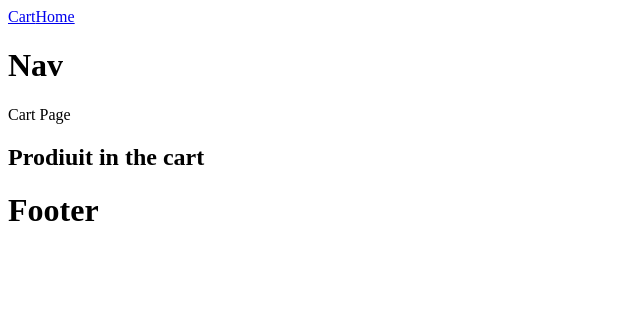
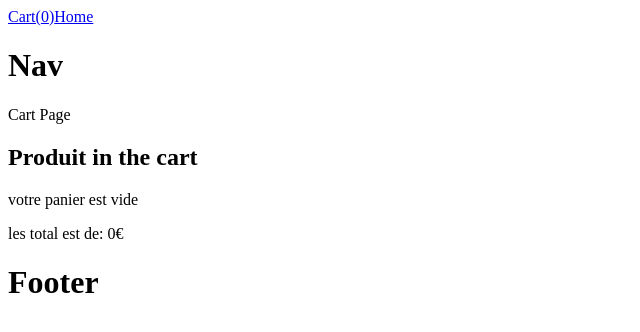
Before and after one commit to dias-steve/adpro, a React (Create React App) app: page /cart in a window 1280 px wide. Shown: the top 332 px of the page, without its empty margins (0-640 px from the left). Built offline with nearby package versions, Linux system fonts and the light colour scheme.

Commit message:
add to cart fonctionnality settle

```diff
--- a/package.json
+++ b/package.json
@@ -18,6 +18,7 @@
     "redux-persist": "^6.0.0",
     "redux-saga": "^1.1.3",
     "redux-thunk": "^2.4.1",
+    "reselect": "^4.1.5",
     "web-vitals": "^2.1.4"
   },
   "scripts": {
--- a/src/components/Header/index.js
+++ b/src/components/Header/index.js
@@ -1,13 +1,19 @@
 import React from 'react'
 import { Link } from 'react-router-dom';
 import './styles.scss'
+import { useSelector } from 'react-redux';
 
+import { selectCartItemsCount } from '../../redux/Cart/cart.selector';
 
+const mapState = (state) => ({
+    totalNumCartItems: selectCartItemsCount(state)
+});
 const Header = () => {
+    const {totalNumCartItems } = useSelector(mapState);
     return (
         <header className='header'>
           <Link to='/cart'>
-              Cart
+              Cart({totalNumCartItems})
           </Link>
           <Link to='/'>
               Home
--- a/src/components/ProductCardList/index.js
+++ b/src/components/ProductCardList/index.js
@@ -1,9 +1,29 @@
 import React from 'react';
 import './styles.scss';
+import  { selectCartItems, selectCartTotal} from './../../redux/Cart/cart.selector';
+import { createStructuredSelector } from 'reselect';
+import { useSelector } from 'react-redux';
+const mapState = createStructuredSelector({
+    cartItems: selectCartItems,
+    total: selectCartTotal
+});
 
 const ProductCardList = () => {
+    const { cartItems, total } = useSelector(mapState);
+    console.log(cartItems);
     return (<div className='productCardList'>
-        <h2> Prodiuit in the cart </h2>
+
+        <h2> Produit in the cart </h2>
+        {cartItems.length > 0  ?(
+            <ul>
+                {cartItems.map((item,pos) =>{
+                    return(
+                        <li key={pos}> id: {item.productId} - {item.name} - quantité: {item.quantity} - {item.price} €</li>
+                    )
+                })}
+            </ul>
+        ): <p>votre panier est vide</p>}
+        <p>les total est de: { total }€</p>
     </div>)
 }
 
--- a/src/components/ProductDetail/index.js
+++ b/src/components/ProductDetail/index.js
@@ -4,6 +4,7 @@ import { Link, useHistory, useParams } from "react-router-dom";
 import { handleFetchProduct } from "../../api/products.helpers";
 import {useQuery} from "react-query";
 import "./styles.scss";
+import { addProduct } from "../../redux/Cart/cart.actions";
 
 const mapState = ({ productsData }) => ({
   product: productsData.product,
@@ -20,11 +21,23 @@ const ProductDetail = ({}) => {
     () => handleFetchProduct(idproduct)
   );
 
+  const handleAddtoCartBtn = (product) => {
+    if (!product) return;
+    dispatch(
+      addProduct(product)
+    );
+  }
+
 
   if (data) {
     console.log(data);
     const { id, name, price, images } = data;
-
+    const product = {
+      productId: id,
+      name,
+      price,
+      quantity:1
+    }
     return (
       <div className="product-detail">
         {images.map((image) => {
@@ -33,6 +46,9 @@ const ProductDetail = ({}) => {
         <h1>Product detail de id {id}</h1>
         <p>nom du produit {name}</p>
         <p>Prix {price}</p>
+        <button className="btn" onClick={() => handleAddtoCartBtn(product)}>
+          Add to Cart
+        </button>
       </div>
     );
   } else {
--- /dev/null
+++ b/src/redux/Cart/cart.actions.js
@@ -0,0 +1,16 @@
+import cartTypes from  './cart.types';
+
+export const addProduct = (nextCartItem) => ({
+    type: cartTypes.ADD_TO_CART,
+    payload: nextCartItem
+});
+
+export const removeCartItem = (cartItem) => ({
+    type: cartTypes.REMOVE_CART_ITEM,
+    payload: cartItem
+});
+
+export const reduceCartItem = (cartItem) => ({
+    type: cartTypes.REDUCE_CART_ITEM,
+    payload: cartItem
+});
--- /dev/null
+++ b/src/redux/Cart/cart.reducer.js
@@ -0,0 +1,30 @@
+import cartTypes from './cart.types';
+import { handleAddToCart } from './cart.utils';
+const INITIAL_STATE = {
+    cartItems: []
+};
+
+const cartReducer = (state=INITIAL_STATE, action) => {
+    switch (action.type){
+        case cartTypes.ADD_TO_CART:
+            return {
+                ...state,
+                cartItems: handleAddToCart({
+                    prevCartItems: state.cartItems,
+                    nextCartItem: action.payload
+                })
+
+            }
+
+        case cartTypes.REMOVE_CART_ITEM:
+            return {
+                ...state,
+                cartItems: state.carteItems.filter(item => item.productId !== action.payload.productId)
+            }
+
+        default:
+            return state;
+    }
+}
+
+export default cartReducer;
--- /dev/null
+++ b/src/redux/Cart/cart.selector.js
@@ -0,0 +1,35 @@
+// for total calcul
+
+import { createSelector } from 'reselect';
+
+
+export const selectCartData = state => state.cartData;
+
+// we pull out the cartItem to work with it
+export const selectCartItems = createSelector(
+    [selectCartData],
+    cartData => cartData.cartItems // retrun cartItems data of store
+);
+
+// calcul total
+export const selectCartItemsCount = createSelector(
+    [selectCartItems], // getting cart items array
+    cartItems =>
+        //calcul with each item in the cartItem
+        cartItems.reduce(
+            (quantity, cartItem) =>
+            quantity + cartItem.quantity,
+            0 // quantity by default
+        )
+)
+
+//calcul total price of cart
+
+export const selectCartTotal = createSelector(
+    [selectCartItems],
+    cartItems => cartItems.reduce(
+        (total,cartItem) =>
+        total + cartItem.price * cartItem.quantity,
+        0 // by default
+    )
+);
--- /dev/null
+++ b/src/redux/Cart/cart.types.js
@@ -0,0 +1,7 @@
+const cartTypes = {
+    ADD_TO_CART: 'ADD_TO_CART',
+    REMOVE_CART_ITEM: 'REMOVE_CART_ITEM',
+    REDUCE_CART_ITEM: 'REDUCE_CART_ITEM'
+};
+
+export default cartTypes;
--- /dev/null
+++ b/src/redux/Cart/cart.utils.js
@@ -0,0 +1,41 @@
+// check if exist in the cart
+export const existingCartItem =  ({
+    prevCartItems,
+    nextCartItem
+}) => {
+    // on vérifie si le document ID match avec un de notre panier
+    return prevCartItems.find(
+        cartItem => cartItem.productId === nextCartItem.productId
+    );
+    //add check variations
+}
+
+export const handleAddToCart = ({
+    prevCartItems, // liste des produits déjà dans notre panier
+    nextCartItem // produit à ajouter
+}) => {
+
+    const quantityIncrement = 1;
+    // test si le produit existe déjà dans notre panier
+    const cartItemExists = existingCartItem({ prevCartItems, nextCartItem});
+
+    if(cartItemExists) {
+        return prevCartItems.map(cartItem =>
+                // si le document ID = aux ID du nouveau produit alors on incrémente
+                cartItem.productId == nextCartItem.productId
+                    ?{
+                        ...cartItem,
+                        quantity: cartItem.quantity + quantityIncrement // on incrémenete la quantité du cart Item et on le retourne
+                    } : cartItem // sinon on change pas et on return le cartItem
+
+            );
+    }
+    // si c'est bien un produit qui n'est pas déjà dans notre panier
+    return [
+        ...prevCartItems,
+        {
+            ...nextCartItem,
+            quantity: quantityIncrement
+        }
+    ];
+};
--- a/src/redux/rootReducer.js
+++ b/src/redux/rootReducer.js
@@ -3,14 +3,18 @@ import { persistReducer } from "redux-persist";
 import storage from "redux-persist/lib/storage"; // local
 
 import productsReducer from "./Products/products.reducer";
+import cartReducer from "./Cart/cart.reducer";
 
 export const rootReducer = combineReducers({
   productsData: productsReducer,
+  cartData: cartReducer
 });
 
 const configStorage = {
   key: "root",
   storage,
+  white:['cartData']
+
 };
 
 export default persistReducer(configStorage, rootReducer);
```
Also changed, not shown: 1 other file (tests, documents, lock files or other folders).
